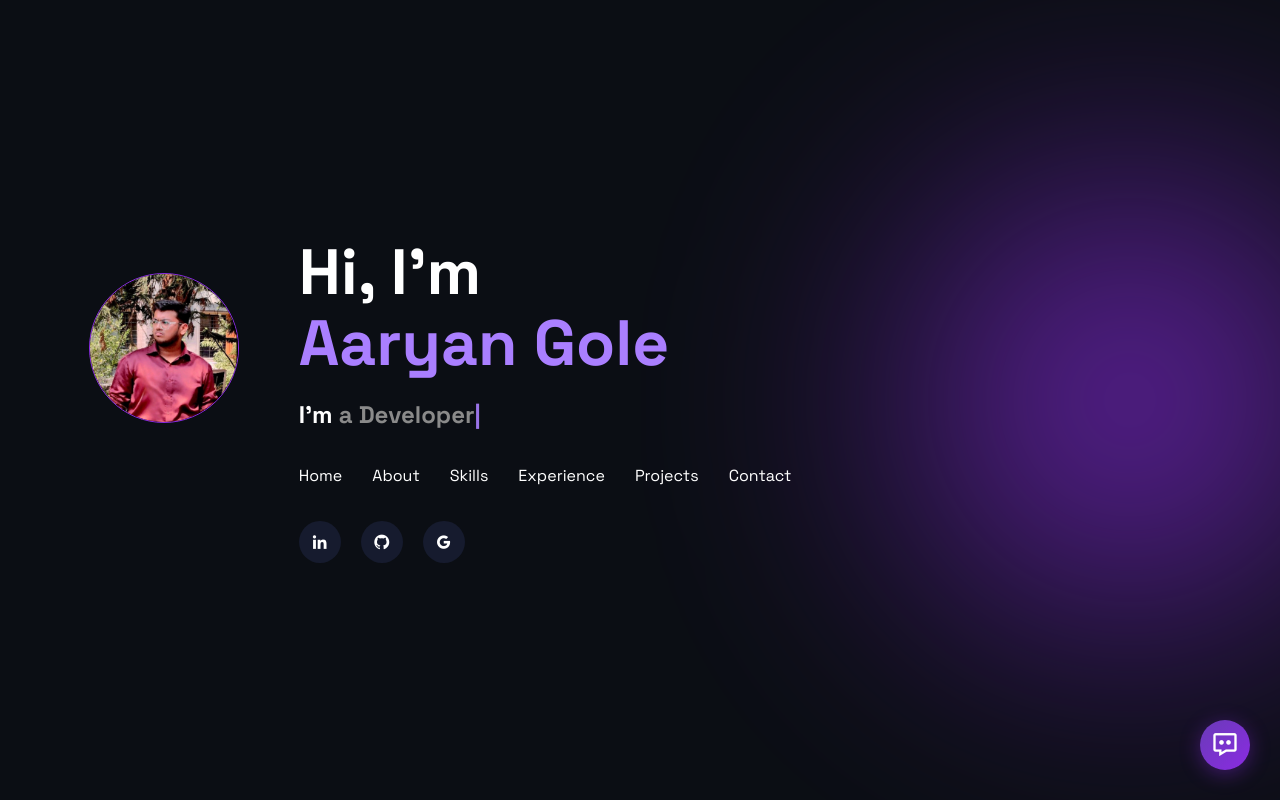
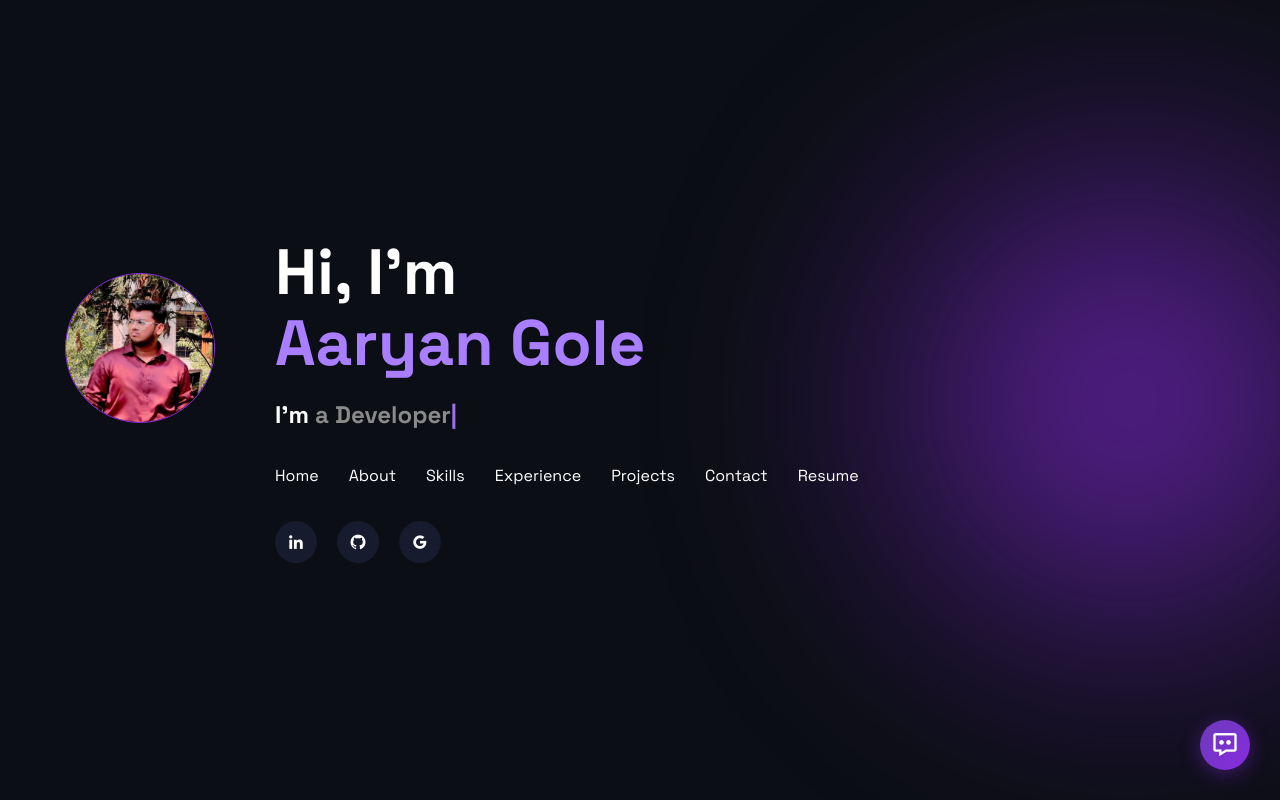
Before and after one commit to AaryanGole26/portfolio, a plain HTML site: page index.html in a window 1280 px wide. Shown: the top 800 px of the page. Drawn offline with nearby package versions, Linux system fonts and the light colour scheme.

Commit message:
Add changes to index.html

```diff
--- a/index.html
+++ b/index.html
@@ -35,6 +35,7 @@
         <a href="#experience">Experience</a>
         <a href="#projects">Projects</a>
         <a href="#contact">Contact</a>
+        <a href="https://drive.google.com/file/d/1TadG_sWq4Rsa_GXUGE4a4ZMANB6kFnEd/view?usp=sharing">Resume</a>
       </div>
 
       <div class="socials">
```
